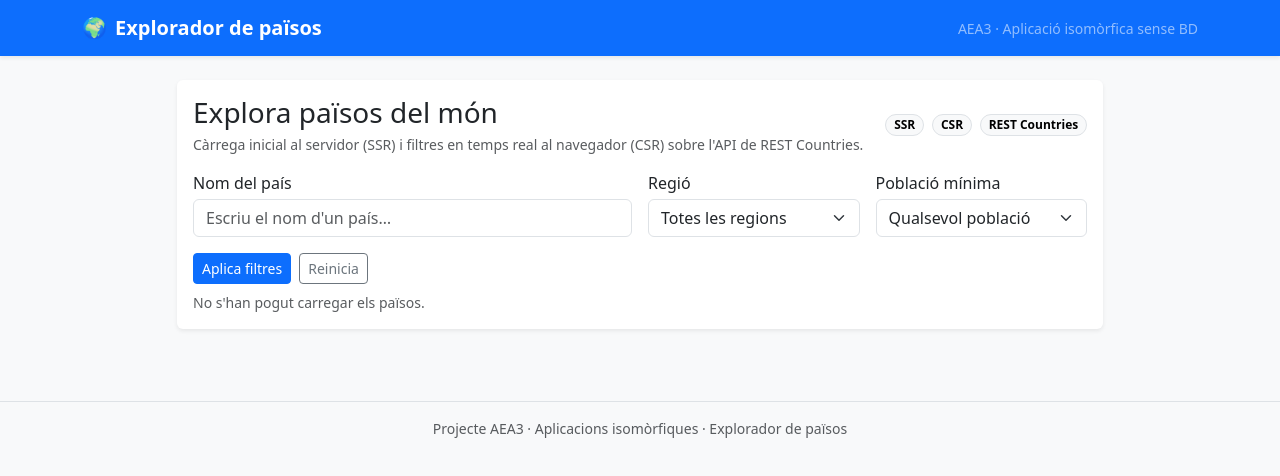
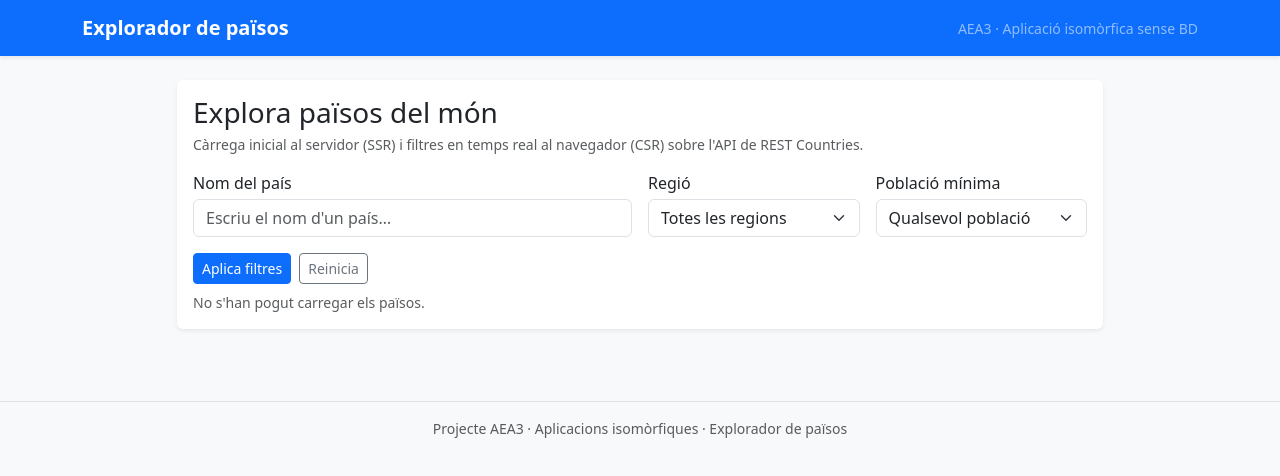
Before and after one commit to DouaaKadd/AA3--DAW, a website: page index.html in a window 1280 px wide. Drawn offline with nearby package versions, Linux system fonts and the light colour scheme; no server answers.

Commit message:
Eliminar icona del mÃ³n i badges SSR/CSR/REST Countries

```diff
--- a/index.html
+++ b/index.html
@@ -15,7 +15,7 @@
     <nav class="navbar navbar-expand-lg navbar-dark bg-primary shadow-sm">
       <div class="container">
         <a class="navbar-brand fw-semibold" href="#">
-          <span class="me-2">🌍</span>Explorador de països
+          Explorador de països
         </a>
         <button
           class="navbar-toggler"
@@ -51,17 +51,6 @@
                       Càrrega inicial al servidor (SSR) i filtres en temps real al
                       navegador (CSR) sobre l'API de REST Countries.
                     </p>
-                  </div>
-                  <div class="d-flex flex-wrap justify-content-center justify-content-lg-end gap-2">
-                    <span class="badge rounded-pill text-bg-light border">
-                      SSR
-                    </span>
-                    <span class="badge rounded-pill text-bg-light border">
-                      CSR
-                    </span>
-                    <span class="badge rounded-pill text-bg-light border">
-                      REST Countries
-                    </span>
                   </div>
                 </div>
               </div>
```
